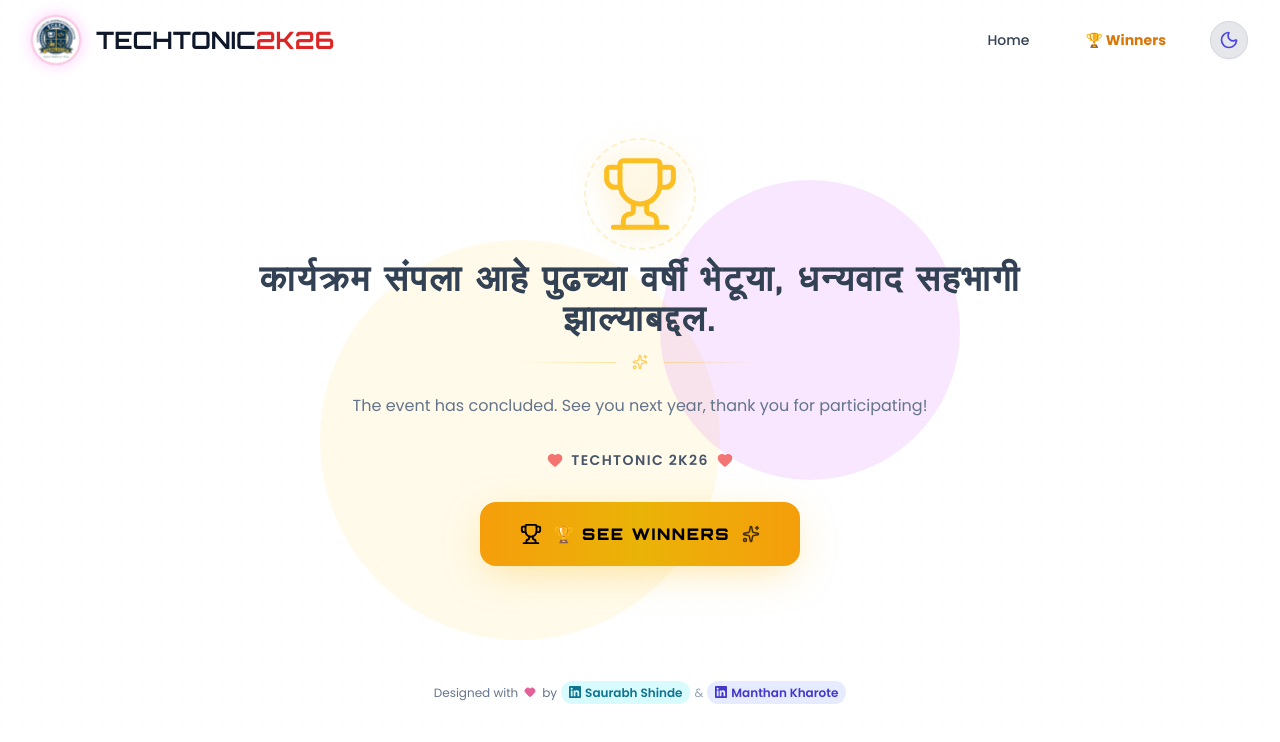
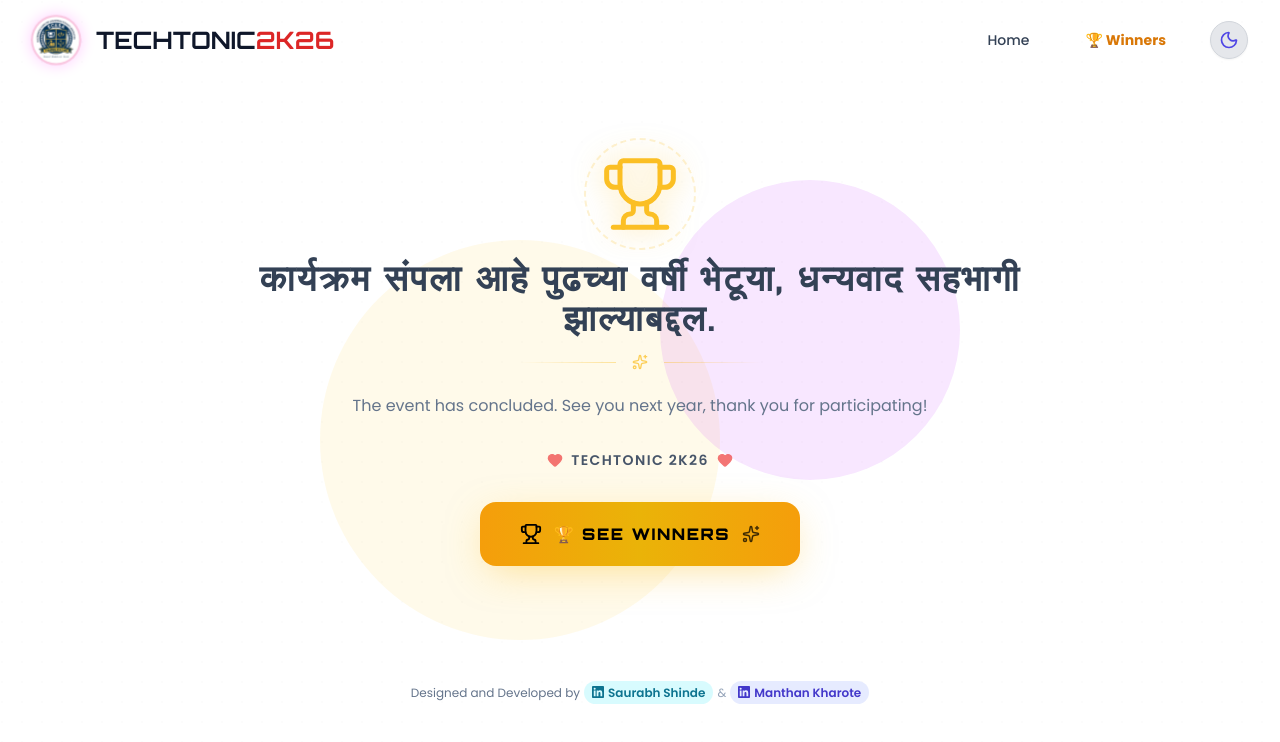
Before and after one commit to Saurabh-Shinde-Patil/TechTonic-2026, a React (Vite) app: page / in a window 1280 px wide. Shown: the top 742 px of the page. Built offline with nearby package versions, Linux system fonts and the light colour scheme.

Commit message:
added winners with style

```diff
--- a/src/components/EventOverBanner.jsx
+++ b/src/components/EventOverBanner.jsx
@@ -111,7 +111,7 @@
       {/* Developer Credit - pinned to bottom */}
       <div className="absolute bottom-4 left-0 right-0 z-10">
         <p className="flex items-center flex-wrap justify-center text-center text-xs text-slate-500 dark:text-gray-500 leading-relaxed gap-1">
-          Designed with <Heart className="w-3 h-3 text-pink-600 dark:text-neon-pink mx-0.5 animate-pulse" fill="currentColor" /> by
+          Designed and Developed by
           <a href="https://www.linkedin.com/in/saurabh-shinde-110437280" target="_blank" rel="noopener noreferrer" className="inline-flex items-center gap-1 px-2 py-0.5 rounded-full bg-cyan-100/80 dark:bg-neon-cyan/10 text-cyan-700 dark:text-neon-cyan font-semibold hover:bg-cyan-200 dark:hover:bg-neon-cyan/20 hover:shadow-[0_0_12px_rgba(8,247,254,0.4)] transition-all duration-300 cursor-pointer">
             <LinkedinIcon size={12} />
             Saurabh Shinde
```
